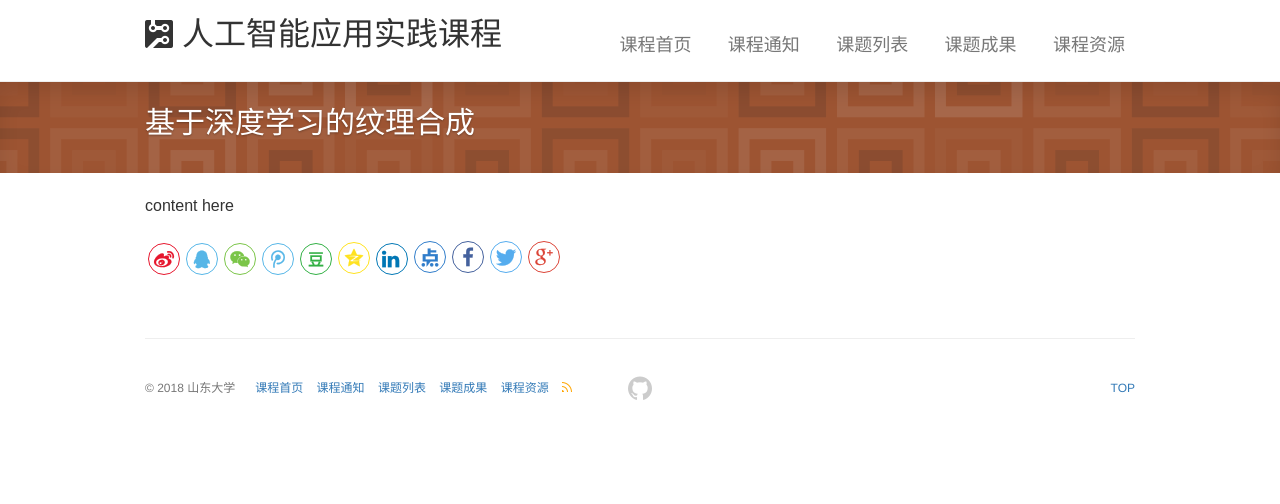
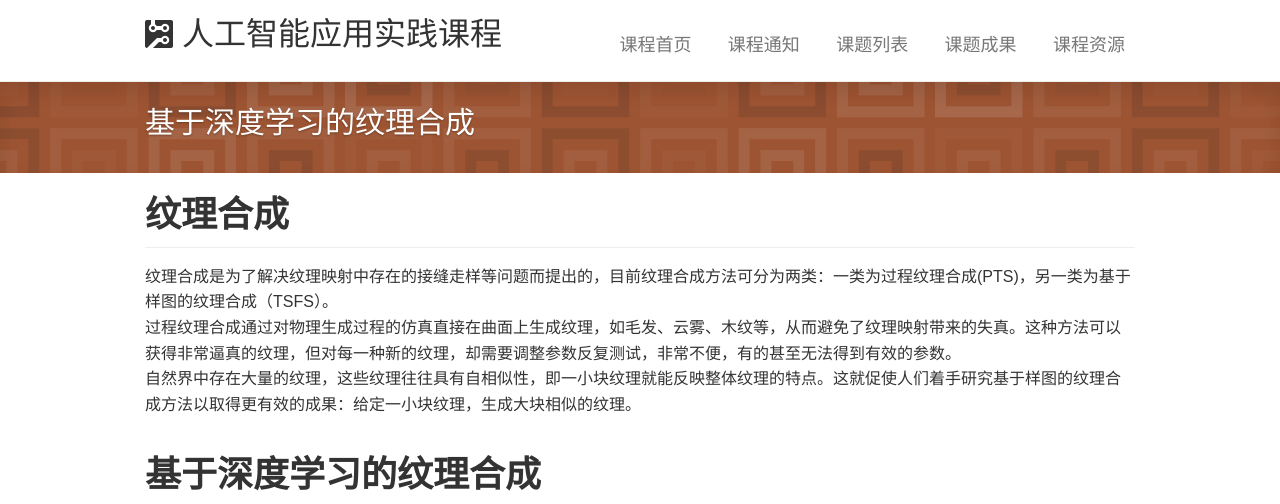
Before and after one commit to sduaicourse/sduaicourse.github.io, a Jekyll site: the page built from _subjects/texture.md, in a window 1280 px wide and 1400 px high. Shown: the top 504 px of the window. Built offline with Jekyll 4.4.1, drawn with Linux system fonts in a browser that asks for light colours; comment, search, counter and statistics services are not loaded; some of the changed text lies outside the part shown; grey boxes are pictures that could not be loaded.

Commit message:
upgrade subject lists

```diff
--- a/_subjects/texture.md
+++ b/_subjects/texture.md
@@ -2,9 +2,26 @@
 layout: wiki
 title: 基于深度学习的纹理合成
 categories:
-description: 此处应写对问题的简述
+description: 现实世界中展示了大量非静态纹理，其具有大规模结构的纹理，以及空间变化和均匀纹理。纹理合成问题一直是近年来的重要研究方向。
 keywords:
-image: https://i.loli.net/2018/11/21/5bf456c8f4067.png
+image: http://vcc.szu.edu.cn/upload/image/20180424/20180424130538_128.jpg
 ---
 
-content here
+# 纹理合成 #
+纹理合成是为了解决纹理映射中存在的接缝走样等问题而提出的，目前纹理合成方法可分为两类：一类为过程纹理合成(PTS)，另一类为基于样图的纹理合成（TSFS）。
+过程纹理合成通过对物理生成过程的仿真直接在曲面上生成纹理，如毛发、云雾、木纹等，从而避免了纹理映射带来的失真。这种方法可以获得非常逼真的纹理，但对每一种新的纹理，却需要调整参数反复测试，非常不便，有的甚至无法得到有效的参数。
+自然界中存在大量的纹理，这些纹理往往具有自相似性，即一小块纹理就能反映整体纹理的特点。这就促使人们着手研究基于样图的纹理合成方法以取得更有效的成果：给定一小块纹理，生成大块相似的纹理。
+# 基于深度学习的纹理合成 #
+现实世界中展示了大量非静态纹理，其具有大规模结构的纹理，以及空间变化和均匀纹理。
+我们的方法使用生成对抗网络（GAN），训练使从特定纹理样本中提取的纹理块的空间范围加倍。 一旦经过训练，完全卷积发生器就能够扩展整个样本及其任何子块的大小。 我们证明了这种概念上简单的方法对于捕获大规模结构以及输入范例的其他非固定属性非常有效。 因此，它可以应对具有挑战性的纹理。
+![](http://vcc.szu.edu.cn/upload/image/20180424/20180424131242_252.jpg)
+
+# 要点 #
+1. 非平稳性纹理包括大规模不规则结构的纹理，或者是在颜色、局部方向和比例的某些属性中呈现空间变化的纹理；
+2. 基于实例的纹理合成的目的是生成纹理，捕获样本的视觉特征并保持逼真的外观；
+3. 使用生成对口网络来将小纹理扩展为类似于原始样本的较大纹理。
+# 相关内容 #
+[http://kns.cnki.net/KCMS/detail](http://kns.cnki.net/KCMS/detail)
+[https://ieeexplore.ieee.org/stamp/stamp.jsp?tp=&arnumber=5565210](https://ieeexplore.ieee.org/stamp/stamp.jsp?tp=&arnumber=5565210)
+[http://dx.doi.org/10.1145/3015461](http://dx.doi.org/10.1145/3015461)
+[http://vcc.szu.edu.cn/research/2018/TexSyn](http://vcc.szu.edu.cn/research/2018/TexSyn)
```
